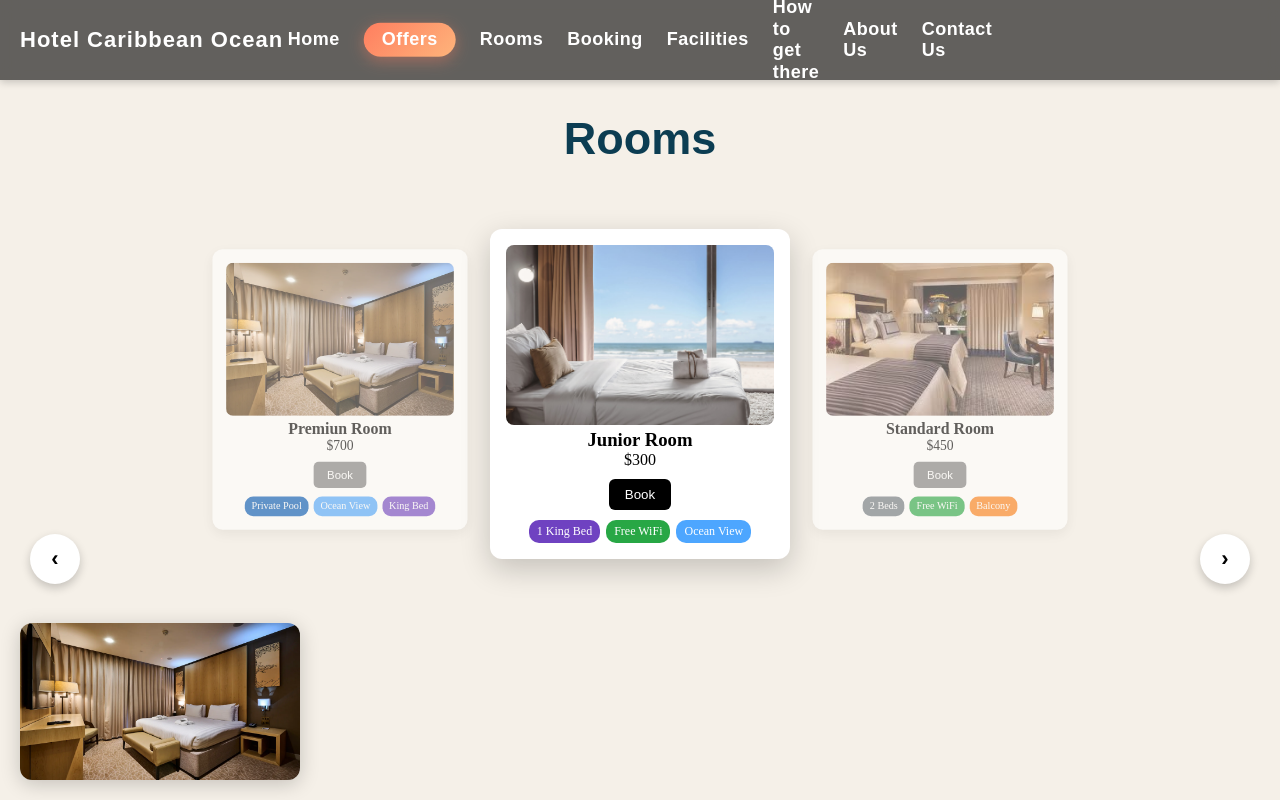
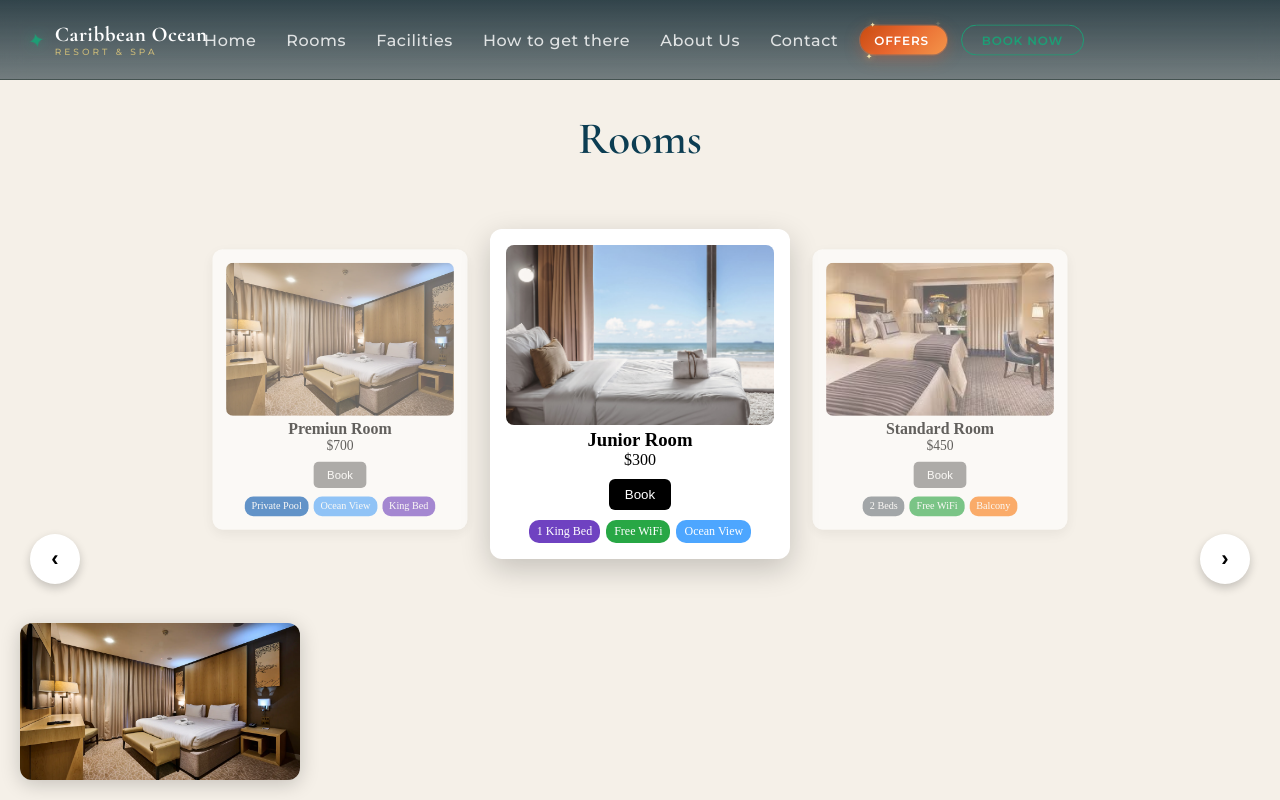
Before and after one commit to NixonAguero/CaribeanOcean_ClientFrontend, a React (Vite) app: page /rooms in a window 1280 px wide. Shown: the top 800 px of the page. Built offline with nearby package versions, Linux system fonts and the light colour scheme.

Commit message:
feat(ui): enhance navigation experience
- Redesign navbar with design system tokens and scroll state logic.
- Add smooth page fade-in transitions.
- Fix hash scroll behavior for cross-page navigation.

```diff
--- a/src/App.tsx
+++ b/src/App.tsx
@@ -6,15 +6,15 @@ import AboutUs from './features/about-us/components/AboutUs';
 import Offers from './features/offers/components/Offers';
 import { RoomsPage } from './features/rooms/components/RoomsPage';
 import { ScrollToHash } from './shared/components/ScrollToHash';
+import { AnimatedRoutes } from './shared/components/AnimatedRoutes/AnimatedRoutes';
 
 export default function App() {
   return (
-
     <BrowserRouter>
       <ScrollToHash />
 
       <Layout>
-
+        <AnimatedRoutes>
           <Routes>
             <Route path="/" element={<HomePage />} />
             <Route path="/about" element={<AboutUs />} />
@@ -23,8 +23,8 @@ export default function App() {
             <Route path="/rooms" element={<RoomsPage />} />
             <Route path="*" element={<div>Página no encontrada</div>} />
           </Routes>
+        </AnimatedRoutes>
       </Layout>
     </BrowserRouter>
-
   );
 }
--- a/src/app/layout/Navbar/MainNavBar.css
+++ b/src/app/layout/Navbar/MainNavBar.css
@@ -1,188 +1,375 @@
+@import url('https://fonts.googleapis.com/css2?family=Cormorant+Garamond:ital,wght@0,400;0,600;0,700;1,400&family=Montserrat:wght@400;500;600&display=swap');
+
+/* ─── Tokens ─────────────────────────────────────────── */
 :root {
-  --font-display: 'Poppins', sans-serif;
-  --color-text-light: #ffffff;
+  --co-teal:        #1D9E75;
+  --co-teal-dark:   #0F6E56;
+  --co-teal-glow:   rgba(29, 158, 117, 0.45);
+  --co-ocean:       #0C3D52;
+  --co-night:       #071E28;
+  --co-coral:       #D85A30;
+  --co-coral-glow:  rgba(216, 90, 48, 0.45);
+  --co-gold:        #C9B878;
+  --co-sand:        #F5F0E8;
+  --co-white:       #ffffff;
+  --font-display:   'Cormorant Garamond', Georgia, serif;
+  --font-ui:        'Montserrat', sans-serif;
+  --nav-h:          80px;
+  --ease-smooth:    cubic-bezier(0.4, 0, 0.2, 1);
 }
 
-/* Navbar principal */
+/* ─── Navbar shell ───────────────────────────────────── */
 .navbar {
   position: fixed;
-  top: 0;
-  left: 0;
+  top: 0; left: 0;
   width: 100%;
-  height: 80px;
-  background-color: rgba(0, 0, 0, 0.6);
-  backdrop-filter: blur(10px);
-  box-shadow: 0 2px 8px rgba(0, 0, 0, 0.2);
+  height: var(--nav-h);
+  background: linear-gradient(
+    to bottom,
+    rgba(7, 30, 40, 0.82) 0%,
+    rgba(7, 30, 40, 0.55) 100%
+  );
+  backdrop-filter: blur(14px);
+  -webkit-backdrop-filter: blur(14px);
+  border-bottom: 1px solid rgba(201, 184, 120, 0.12);
   z-index: 1000;
+  transition: background 0.4s var(--ease-smooth),
+              border-color 0.4s var(--ease-smooth),
+              box-shadow 0.4s var(--ease-smooth);
 }
 
-/* Contenedor */
+.navbar--scrolled {
+  background: rgba(7, 30, 40, 0.96);
+  border-bottom-color: rgba(201, 184, 120, 0.22);
+  box-shadow: 0 4px 32px rgba(0, 0, 0, 0.35);
+}
+
 .navbar-container {
   position: relative;
   width: 100%;
-  height: 80px;
+  height: var(--nav-h);
+  display: flex;
+  align-items: center;
+  padding: 0 28px;
 }
 
-
-.navbar-left {
-  position: absolute;
-  left: 20px;
-  top: 50%;
-  transform: translateY(-50%);
+/* ─── Logo ───────────────────────────────────────────── */
+.navbar-logo {
+  display: flex;
+  align-items: center;
+  gap: 10px;
+  text-decoration: none;
+  flex-shrink: 0;
+  z-index: 2;
 }
 
-/* nombre hotel */
-.navbar-logo {
-  font-family: var(--font-display);
-  font-size: 22px;
-  font-weight: 700;
-  color: var(--color-text-light);
-  letter-spacing: 1px;
+.navbar-logo-icon {
+  font-size: 20px;
+  color: var(--co-teal);
+  animation: spin-slow 12s linear infinite;
+  display: inline-block;
+  line-height: 1;
+  filter: drop-shadow(0 0 6px var(--co-teal-glow));
 }
 
+@keyframes spin-slow {
+  to { transform: rotate(360deg); }
+}
 
+.navbar-logo-text {
+  display: flex;
+  flex-direction: column;
+  line-height: 1.1;
+}
+
+.navbar-logo-main {
+  font-family: var(--font-display);
+  font-size: 21px;
+  font-weight: 700;
+  color: var(--co-white);
+  letter-spacing: 0.5px;
+}
+
+.navbar-logo-sub {
+  font-family: var(--font-ui);
+  font-size: 9px;
+  font-weight: 500;
+  color: var(--co-gold);
+  letter-spacing: 3px;
+  text-transform: uppercase;
+  margin-top: 1px;
+}
+
+/* ─── Links container ────────────────────────────────── */
 .navbar-links {
   position: absolute;
   left: 50%;
   top: 50%;
   transform: translate(-50%, -50%);
   display: flex;
-  gap: 24px;
   align-items: center;
+  gap: 6px;
 }
 
-
+/* ─── Base nav link ──────────────────────────────────── */
 .nav-link {
+  font-family: var(--font-ui);
+  font-size: 16px;
+  font-weight: 500;
+  color: rgba(255, 255, 255, 0.82);
   text-decoration: none;
-  font-family: var(--font-display);
-  font-size: 18px;
-  font-weight: 600;
-  color: var(--color-text-light);
-  line-height: 1.2;
-  margin: 0;
+  padding: 6px 12px;
+  border-radius: 6px;
   position: relative;
-  letter-spacing: 0.5px;
-  transition: all 0.3s ease;
+  letter-spacing: 0.6px;
+  transition: color 0.25s ease, background 0.25s ease;
+  white-space: nowrap;
 }
 
-
-.nav-link:hover {
-  text-shadow: 0 2px 10px rgba(0, 0, 0, 0.3);
-  transform: translateY(-1px);
-}
-
-/* Link activo */
-.nav-link.active {
-  font-weight: 700;
-  text-shadow: 0 2px 12px rgba(0, 0, 0, 0.4);
-}
-
-/*Línea animada debajo */
 .nav-link::after {
   content: "";
   position: absolute;
-  left: 0;
-  bottom: -4px;
-  width: 0%;
-  height: 2px;
-  background-color: currentColor;
-  transition: width 0.3s ease;
+  bottom: 2px; left: 12px;
+  width: 0; height: 1px;
+  background: var(--co-gold);
+  opacity: 0.7;
+  transition: width 0.3s var(--ease-smooth);
+}
+
+.nav-link:hover {
+  color: var(--co-white);
 }
 
 .nav-link:hover::after {
-  width: 100%;
+  width: calc(100% - 24px);
 }
 
-
-/* Highlighted CTA Link (Offers) */
-.nav-link.nav-link-highlight {
-  background: linear-gradient(135deg, #ff7e5f, #feb47b);
-  color: #ffffff;
-  padding: 6px 18px;
-  border-radius: 24px;
-  font-weight: 700;
-  box-shadow: 0 4px 15px rgba(255, 126, 95, 0.4);
-  animation: pulse-shadow 2s infinite;
+/* ─── Offers badge ───────────────────────────────────── */
+.nav-link--offers {
+  position: relative;
+  background: linear-gradient(135deg, #c84b11 0%, #e8662e 45%, #f4954a 100%);
+  color: var(--co-white) !important;
+  padding: 7px 18px 7px 14px;
+  border-radius: 30px;
+  font-weight: 600;
+  font-size: 12px;
+  letter-spacing: 0.8px;
+  text-transform: uppercase;
+  box-shadow:
+    0 0 0 1px rgba(255, 120, 60, 0.35),
+    0 4px 16px rgba(216, 90, 48, 0.35);
+  overflow: visible;
+  animation: offers-pulse 3s ease-in-out infinite;
+  margin: 0 4px;
 }
 
-.nav-link.nav-link-highlight:hover {
-  background: linear-gradient(135deg, #feb47b, #ff7e5f);
-  box-shadow: 0 6px 20px rgba(255, 126, 95, 0.6);
-  transform: translateY(-2px) scale(1.05);
-  text-shadow: none;
-}
+.nav-link--offers::after { display: none; }
 
-.nav-link.nav-link-highlight::after {
-  display: none;
-  /* No animar subrayado para el botón */
-}
-
-@keyframes pulse-shadow {
-  0% {
-    box-shadow: 0 4px 15px rgba(255, 126, 95, 0.4);
+@keyframes offers-pulse {
+  0%, 100% {
+    box-shadow:
+      0 0 0 1px rgba(255, 120, 60, 0.35),
+      0 4px 16px rgba(216, 90, 48, 0.35);
   }
-
   50% {
-    box-shadow: 0 4px 25px rgba(255, 126, 95, 0.7);
-  }
-
-  100% {
-    box-shadow: 0 4px 15px rgba(255, 126, 95, 0.4);
+    box-shadow:
+      0 0 0 2px rgba(255, 120, 60, 0.25),
+      0 4px 28px rgba(216, 90, 48, 0.6),
+      0 0 40px rgba(244, 149, 74, 0.2);
   }
 }
 
-/* Botón Menú Responsive */
+.nav-link--offers:hover {
+  transform: translateY(-2px) scale(1.04);
+  box-shadow:
+    0 0 0 2px rgba(255, 120, 60, 0.4),
+    0 6px 24px rgba(216, 90, 48, 0.55);
+  color: var(--co-white) !important;
+}
+
+.offers-label {
+  position: relative;
+  z-index: 1;
+}
+
+/* Stars */
+.star {
+  position: absolute;
+  color: rgba(255, 240, 180, 0.9);
+  font-size: 9px;
+  pointer-events: none;
+  line-height: 1;
+  filter: drop-shadow(0 0 3px rgba(255, 220, 100, 0.8));
+}
+
+.star-1 {
+  top: -6px; right: 4px;
+  animation: twinkle 1.8s ease-in-out infinite;
+}
+
+.star-2 {
+  bottom: -5px; left: 6px;
+  font-size: 7px;
+  animation: twinkle 2.3s ease-in-out infinite 0.6s;
+}
+
+.star-3 {
+  top: -4px; left: 10px;
+  font-size: 6px;
+  animation: twinkle 1.5s ease-in-out infinite 1.1s;
+}
+
+@keyframes twinkle {
+  0%, 100% { opacity: 0.2; transform: scale(0.7); }
+  50%       { opacity: 1;   transform: scale(1.15); }
+}
+
+/* ─── Booking CTA ────────────────────────────────────── */
+.nav-link--booking {
+  position: relative;
+  background: transparent;
+  color: var(--co-teal) !important;
+  padding: 7px 20px;
+  border-radius: 30px;
+  font-weight: 600;
+  font-size: 12px;
+  letter-spacing: 0.8px;
+  text-transform: uppercase;
+  border: 1.5px solid var(--co-teal);
+  overflow: hidden;
+  margin: 0 4px;
+  transition: color 0.3s ease, border-color 0.3s ease, transform 0.25s ease;
+}
+
+.nav-link--booking::after { display: none; }
+
+/* Animated fill on hover */
+.booking-wave {
+  position: absolute;
+  inset: 0;
+  background: var(--co-teal);
+  transform: translateY(100%);
+  transition: transform 0.35s var(--ease-smooth);
+  z-index: 0;
+  border-radius: inherit;
+}
+
+.nav-link--booking:hover .booking-wave {
+  transform: translateY(0);
+}
+
+.nav-link--booking:hover {
+  color: var(--co-white) !important;
+  border-color: var(--co-teal);
+  transform: translateY(-2px);
+  box-shadow: 0 6px 20px var(--co-teal-glow);
+}
+
+/* text above the wave */
+.nav-link--booking > *:not(.booking-wave) {
+  position: relative;
+  z-index: 1;
+}
+
+/* ─── Hamburger ──────────────────────────────────────── */
 .menu-button {
   display: none;
   background: none;
   border: none;
-  color: var(--color-text-light);
+  color: var(--co-white);
   cursor: pointer;
-  position: absolute;
-  right: 20px;
-  top: 50%;
-  transform: translateY(-50%);
+  margin-left: auto;
+  padding: 6px;
+  border-radius: 8px;
+  transition: background 0.2s;
   z-index: 1002;
 }
 
-/* Mobile Sidebar escondido por defecto */
+.menu-button:hover {
+  background: rgba(255,255,255,0.08);
+}
+
+/* ─── Mobile menu ────────────────────────────────────── */
 .mobile-menu {
   display: none;
 }
 
-/*RESPONSIVE*/
-@media (max-width: 768px) {
-  .navbar-links {
-    display: none;
-  }
+.mobile-overlay {
+  display: none;
+}
 
-  .menu-button {
+/* ─── Responsive ─────────────────────────────────────── */
+@media (max-width: 1024px) {
+  .navbar-links { gap: 2px; }
+  .nav-link { font-size: 11.5px; padding: 6px 9px; }
+}
+
+@media (max-width: 820px) {
+  .navbar-links { display: none; }
+  .menu-button { display: flex; align-items: center; justify-content: center; }
+
+  .mobile-overlay {
     display: block;
+    position: fixed;
+    inset: 0;
+    background: rgba(0, 0, 0, 0.5);
+    z-index: 1000;
+    backdrop-filter: blur(2px);
   }
 
   .mobile-menu {
     display: flex;
-    flex-direction: column;
     position: fixed;
-    top: 0;
-    right: -100%;
-    width: 250px;
+    top: 0; right: -100%;
+    width: 280px;
     height: 100vh;
-    background-color: rgba(0, 0, 0, 0.95);
-    backdrop-filter: blur(15px);
-    padding-top: 80px;
-    gap: 30px;
-    transition: right 0.4s cubic-bezier(0.4, 0, 0.2, 1);
-    align-items: center;
-    box-shadow: -5px 0 15px rgba(0, 0, 0, 0.5);
+    background: rgba(7, 30, 40, 0.98);
+    backdrop-filter: blur(20px);
+    border-left: 1px solid rgba(201, 184, 120, 0.18);
     z-index: 1001;
+    transition: right 0.4s var(--ease-smooth);
   }
 
-  .mobile-menu.open {
-    right: 0;
+  .mobile-menu.open { right: 0; }
+
+  .mobile-menu-inner {
+    display: flex;
+    flex-direction: column;
+    padding: 100px 28px 40px;
+    gap: 8px;
+    height: 100%;
+    overflow-y: auto;
   }
 
-  .mobile-menu .nav-link {
-    font-size: 20px;
+  .mobile-menu-inner .nav-link {
+    font-size: 14px;
+    padding: 12px 16px;
+    border-radius: 10px;
+    color: rgba(255,255,255,0.78);
+    width: 100%;
+    text-align: left;
+  }
+
+  .mobile-menu-inner .nav-link:hover {
+    background: rgba(255,255,255,0.06);
+    color: var(--co-white);
+  }
+
+  .mobile-menu-inner .nav-link::after { display: none; }
+
+  /* Offers mobile */
+  .mobile-menu-inner .nav-link--offers {
+    margin: 8px 0 0;
+    text-align: center;
+    font-size: 13px;
+    padding: 11px 18px;
+  }
+
+  /* Booking mobile */
+  .mobile-menu-inner .nav-link--booking {
+    margin: 4px 0;
+    text-align: center;
+    font-size: 13px;
+    padding: 11px 18px;
   }
 }
--- a/src/app/layout/Navbar/MainNavBar.tsx
+++ b/src/app/layout/Navbar/MainNavBar.tsx
@@ -1,59 +1,89 @@
-import { useState } from "react";
+import { useState, useEffect } from "react";
 import "./MainNavBar.css";
 import { Link } from "react-router-dom";
 import { FiMenu, FiX } from "react-icons/fi";
 
 export default function Navbar() {
   const [isMenuOpen, setIsMenuOpen] = useState(false);
+  const [scrolled, setScrolled] = useState(false);
 
   const toggleMenu = () => setIsMenuOpen(!isMenuOpen);
   const closeMenu = () => setIsMenuOpen(false);
 
-  const routes = [
-    { name: "Home", path: "/" },
-    { name: "About Us", path: "/about" },
-    { name: "Booking", path: "/booking" },
-    { name: "Offers", path: "/offers" },
-    { name: "Rooms", path: "/rooms" },
-  ];
+  useEffect(() => {
+    const handleScroll = () => setScrolled(window.scrollY > 60);
+    window.addEventListener("scroll", handleScroll);
+    return () => window.removeEventListener("scroll", handleScroll);
+  }, []);
 
   return (
-    <nav className="navbar">
+    <nav className={`navbar${scrolled ? " navbar--scrolled" : ""}`}>
       <div className="navbar-container">
 
-        <div className="navbar-left">
-          <span className="navbar-logo">Hotel Caribbean Ocean</span>
+        {/* Logo */}
+        <Link to="/" className="navbar-logo" onClick={closeMenu}>
+          <span className="navbar-logo-icon">✦</span>
+          <div className="navbar-logo-text">
+            <span className="navbar-logo-main">Caribbean Ocean</span>
+            <span className="navbar-logo-sub">Resort & Spa</span>
           </div>
+        </Link>
 
-        {/* Botón hamburguesa (visible en responsive) */}
+        {/* Hamburger */}
         <button className="menu-button" onClick={toggleMenu} aria-label="Toggle menu">
-          {isMenuOpen ? <FiX size={28} /> : <FiMenu size={28} />}
+          {isMenuOpen ? <FiX size={26} /> : <FiMenu size={26} />}
         </button>
 
         {/* Links Desktop */}
         <div className="navbar-links">
           <Link to="/" className="nav-link">Home</Link>
-          <Link to="/offers" className="nav-link nav-link-highlight">Offers</Link>
           <Link to="/rooms" className="nav-link">Rooms</Link>
-          <Link to="/booking" className="nav-link">Booking</Link>
           <Link to="/#facilities" className="nav-link">Facilities</Link>
           <Link to="/#location" className="nav-link">How to get there</Link>
           <Link to="/#about" className="nav-link">About Us</Link>
-          <Link to="/#footer" className="nav-link">Contact Us</Link>
+          <Link to="/#footer" className="nav-link">Contact</Link>
+
+          {/* Offers — special glowing badge */}
+          <Link to="/offers" className="nav-link nav-link--offers">
+            <span className="star star-1">✦</span>
+            <span className="star star-2">✦</span>
+            <span className="star star-3">✦</span>
+            <span className="offers-label">Offers</span>
+          </Link>
+
+          {/* Booking CTA */}
+          <Link to="/booking" className="nav-link nav-link--booking">
+            <span className="booking-wave" />
+            Book Now
+          </Link>
         </div>
 
-        {/* Links Mobile Menu */}
-        <div className={`mobile-menu ${isMenuOpen ? "open" : ""}`}>
+        {/* Mobile Menu */}
+        <div className={`mobile-menu${isMenuOpen ? " open" : ""}`}>
+          <div className="mobile-menu-inner">
             <Link to="/" className="nav-link" onClick={closeMenu}>Home</Link>
-          <Link to="/offers" className="nav-link nav-link-highlight" onClick={closeMenu}>Offers</Link>
             <Link to="/rooms" className="nav-link" onClick={closeMenu}>Rooms</Link>
-          <Link to="/booking" className="nav-link" onClick={closeMenu}>Booking</Link>
             <Link to="/#facilities" className="nav-link" onClick={closeMenu}>Facilities</Link>
             <Link to="/#location" className="nav-link" onClick={closeMenu}>How to get there</Link>
             <Link to="/#about" className="nav-link" onClick={closeMenu}>About Us</Link>
-          <Link to="/#footer" className="nav-link" onClick={closeMenu}>Contact Us</Link>
+            <Link to="/#footer" className="nav-link" onClick={closeMenu}>Contact</Link>
+
+            <Link to="/offers" className="nav-link nav-link--offers" onClick={closeMenu}>
+              <span className="star star-1">✦</span>
+              <span className="star star-2">✦</span>
+              <span className="star star-3">✦</span>
+              <span className="offers-label">Offers</span>
+            </Link>
+
+            <Link to="/booking" className="nav-link nav-link--booking" onClick={closeMenu}>
+              <span className="booking-wave" />
+              Book Now
+            </Link>
+          </div>
         </div>
 
+        {/* Overlay */}
+        {isMenuOpen && <div className="mobile-overlay" onClick={closeMenu} />}
       </div>
     </nav>
   );
--- /dev/null
+++ b/src/shared/components/AnimatedRoutes/AnimatedRoutes.css
@@ -0,0 +1,15 @@
+.animated-route {
+  animation: page-entrance 3s cubic-bezier(0.22, 1, 0.36, 1) both;
+  will-change: opacity, transform;
+}
+
+@keyframes page-entrance {
+  from {
+    opacity: 0;
+    transform: translateY(50px) scale(0.99);
+  }
+  to {
+    opacity: 1;
+    transform: translateY(0) scale(1);
+  }
+}
--- /dev/null
+++ b/src/shared/components/AnimatedRoutes/AnimatedRoutes.tsx
@@ -0,0 +1,13 @@
+import type { ReactNode } from 'react';
+import { useLocation } from 'react-router-dom';
+import './AnimatedRoutes.css';
+
+export function AnimatedRoutes({ children }: { children: ReactNode }) {
+  const { pathname } = useLocation();
+
+  return (
+    <div className="animated-route" key={pathname}>
+      {children}
+    </div>
+  );
+}
--- a/src/shared/components/ScrollToHash.tsx
+++ b/src/shared/components/ScrollToHash.tsx
@@ -1,17 +1,60 @@
-import { useEffect } from "react";
+import { useEffect, useRef } from "react";
 import { useLocation } from "react-router-dom";
 
 export const ScrollToHash = () => {
-  const { hash } = useLocation();
+  const { pathname, hash } = useLocation();
+  const retryRef = useRef<number | null>(null);
 
   useEffect(() => {
+    if (retryRef.current !== null) {
+      clearInterval(retryRef.current);
+      retryRef.current = null;
+    }
+
     if (hash) {
-      const element = document.getElementById(hash.replace("#", ""));
-      if (element) {
-        element.scrollIntoView({ behavior: "smooth" });
+      const id = hash.replace("#", "");
+      let attempts = 0;
+
+      const tryScroll = () => {
+        const element = document.getElementById(id);
+        if (element) {
+          if (retryRef.current !== null) {
+            clearInterval(retryRef.current);
+            retryRef.current = null;
+          }
+          element.scrollIntoView({ behavior: "smooth" });
+          return;
+        }
+        attempts++;
+        if (attempts >= 20) {
+          if (retryRef.current !== null) {
+            clearInterval(retryRef.current);
+            retryRef.current = null;
+          }
+        }
+      };
+
+      requestAnimationFrame(() => {
+        requestAnimationFrame(() => {
+          const element = document.getElementById(id);
+          if (element) {
+            element.scrollIntoView({ behavior: "smooth" });
+          } else {
+            retryRef.current = window.setInterval(tryScroll, 50);
+          }
+        });
+      });
+    } else {
+      window.scrollTo({ top: 0, behavior: "instant" });
+    }
+
+    return () => {
+      if (retryRef.current !== null) {
+        clearInterval(retryRef.current);
+        retryRef.current = null;
       }
-    }
-  }, [hash]);
+    };
+  }, [pathname, hash]);
 
   return null;
 };
```
Lines whose indentation alone changed are shown as unchanged.
